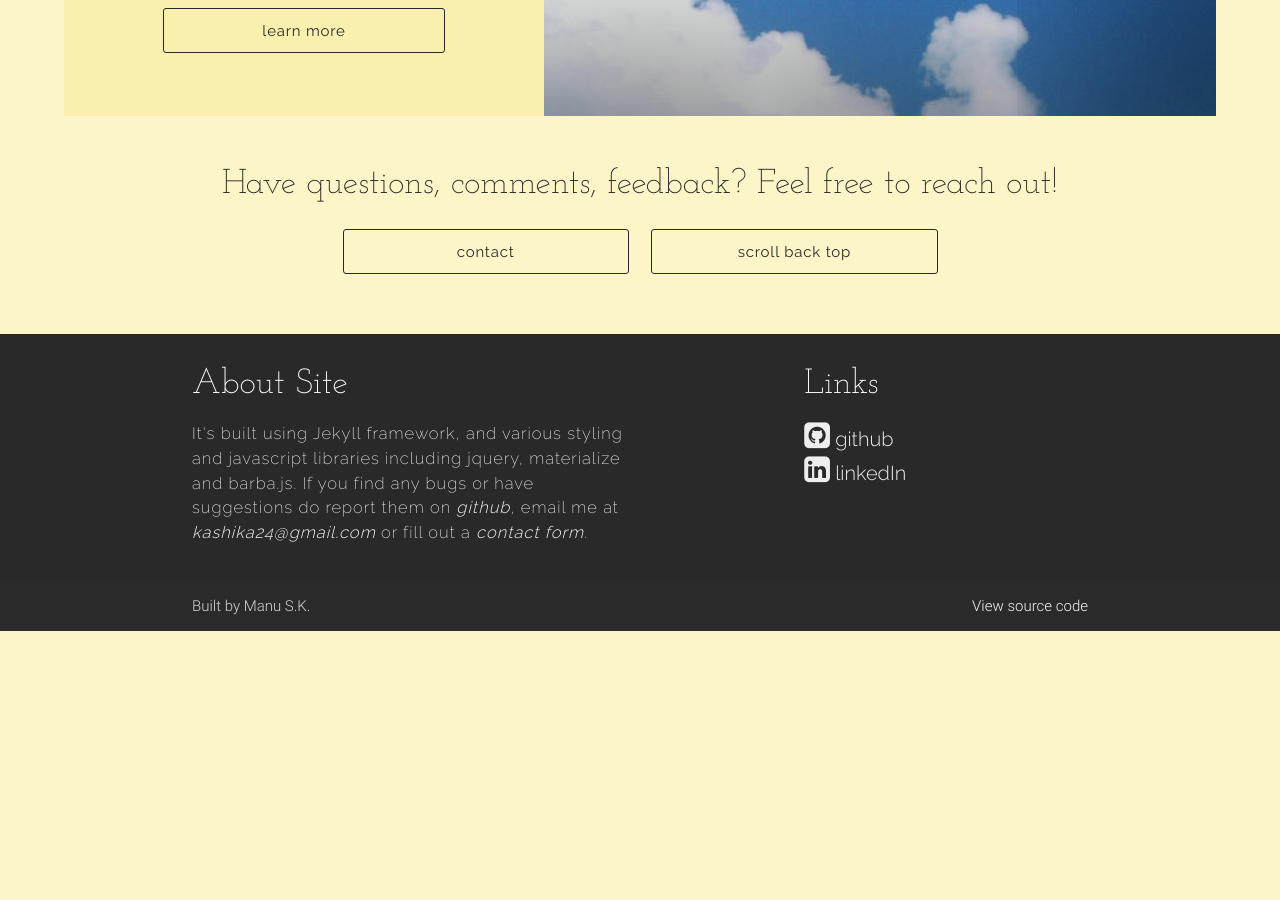
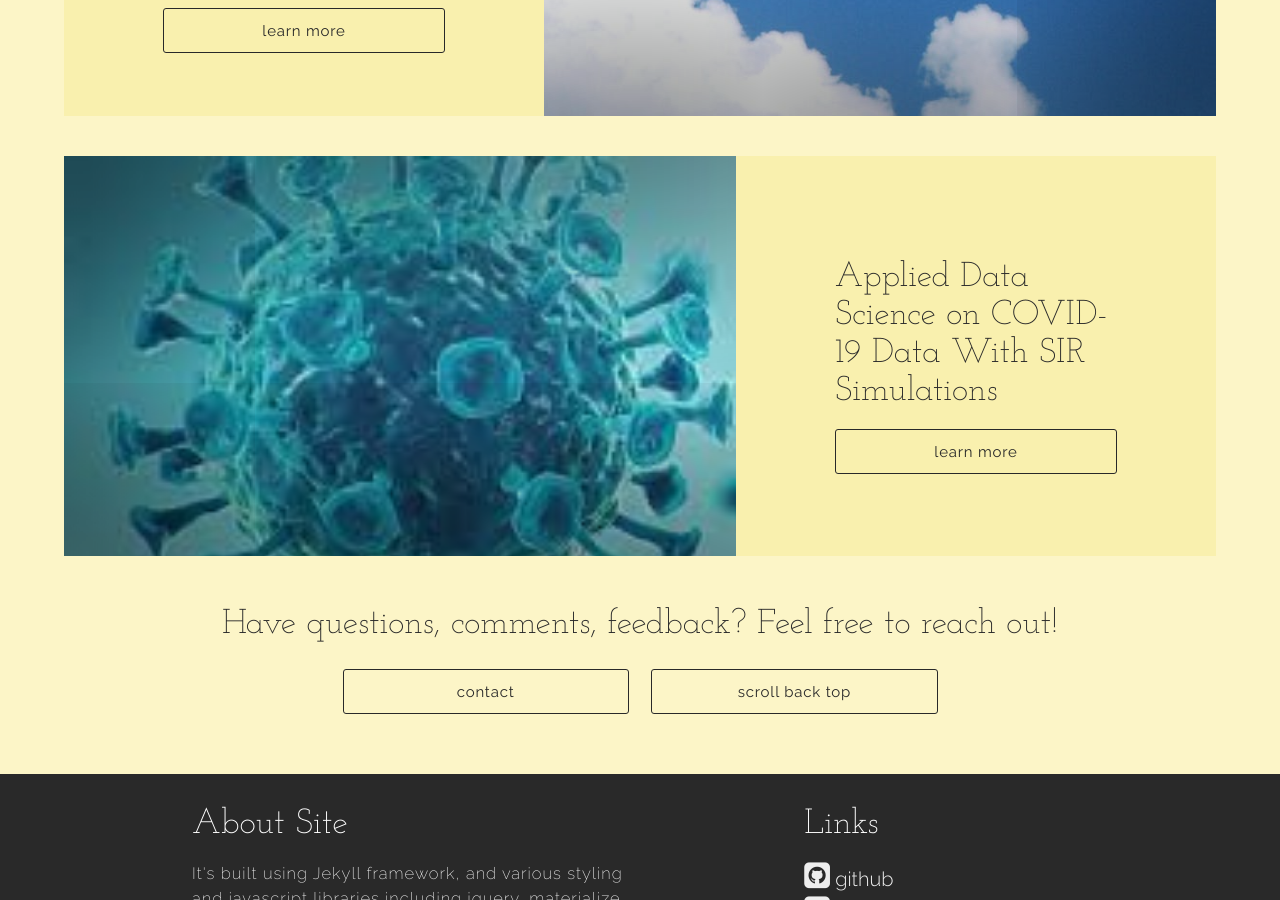
Before and after one commit to manu-sk/manu-sk.github.io, a Jekyll site: the page built from projects.html, in a window 1280 px wide and 900 px high, scrolled down 1650 px. Built offline with Jekyll 4.4.1, drawn with Linux system fonts in a browser that asks for light colours; nearby versions of some CDN libraries; before the commit the page ends 2281 px from its top, so only the background shows below that; part of the change alters nothing that is shown.

Commit message:
Update projects.yml

```diff
--- a/_data/projects.yml
+++ b/_data/projects.yml
@@ -46,3 +46,20 @@
   images: [
     '/assets/images/project_images/cloud.PNG'
   ]
+- id: 5
+  title: Applied Data Science on COVID-19 Data With SIR Simulations
+  description: An interactive website in which we can get all information about covid growth, recovery, deaths and many more. Also this includes prediction model which estimates what will be the covid cases for next week for any selected country in the world.
+  technologies: [
+                  Python,
+                  Machine Learning,
+                  Flask,
+                  HTML-CSS-JS,
+                  Data Science
+                ]
+  cover: /assets/images/project_covers/covid-website.jpg
+  images: [
+    '/assets/images/project_images/covid-simulation/1.PNG',
+    '/assets/images/project_images/covid-simulation/2.PNG',
+    '/assets/images/project_images/covid-simulation/3.PNG',
+    '/assets/images/project_images/covid-simulation/4.PNG'
+  ]
```
